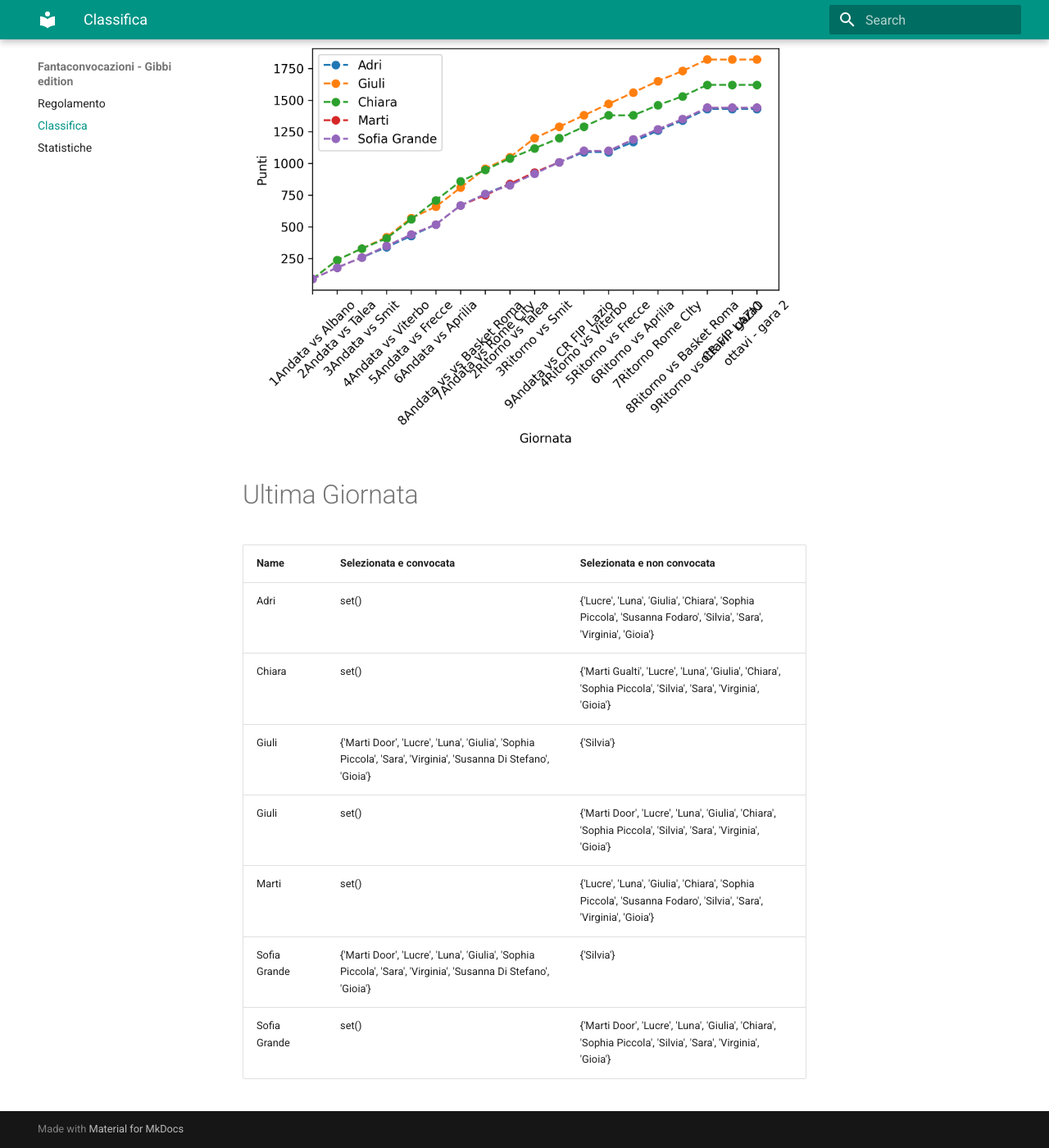
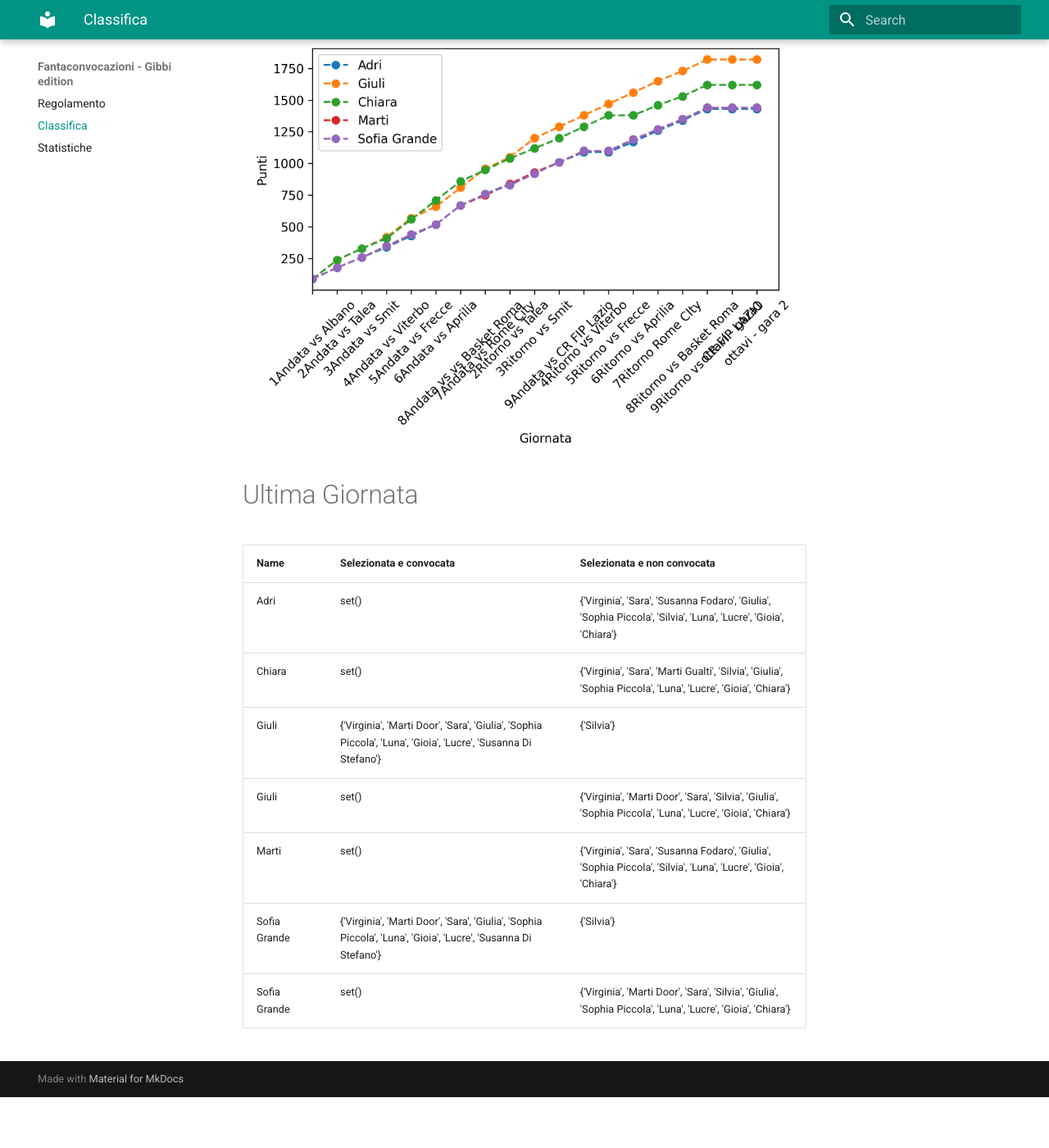
Before and after one commit to martinig94/fantagibbi, an MkDocs documentation site: the page built from docs/Classifica.md, in a window 1280 px wide and 1400 px high, scrolled down 565 px. Shown: the whole window at 82% size. Built offline with MkDocs 1.6.1 and Material for MkDocs 9.7.7, drawn with Linux system fonts in a browser that asks for light colours; after the commit the page ends 1903 px from its top, so only the background shows below that.

Commit message:
Auto-update from main.py

```diff
--- a/docs/Classifica.md
+++ b/docs/Classifica.md
@@ -18,11 +18,11 @@
 <!-- START_TABLE CORRECT -->
 | Name         | Selezionata e convocata                                                                                        | Selezionata e non convocata                                                                                      |
 |:-------------|:---------------------------------------------------------------------------------------------------------------|:-----------------------------------------------------------------------------------------------------------------|
-| Adri         | set()                                                                                                          | {'Lucre', 'Luna', 'Giulia', 'Chiara', 'Sophia Piccola', 'Susanna Fodaro', 'Silvia', 'Sara', 'Virginia', 'Gioia'} |
-| Chiara       | set()                                                                                                          | {'Marti Gualti', 'Lucre', 'Luna', 'Giulia', 'Chiara', 'Sophia Piccola', 'Silvia', 'Sara', 'Virginia', 'Gioia'}   |
-| Giuli        | {'Marti Door', 'Lucre', 'Luna', 'Giulia', 'Sophia Piccola', 'Sara', 'Virginia', 'Susanna Di Stefano', 'Gioia'} | {'Silvia'}                                                                                                       |
-| Giuli        | set()                                                                                                          | {'Marti Door', 'Lucre', 'Luna', 'Giulia', 'Chiara', 'Sophia Piccola', 'Silvia', 'Sara', 'Virginia', 'Gioia'}     |
-| Marti        | set()                                                                                                          | {'Lucre', 'Luna', 'Giulia', 'Chiara', 'Sophia Piccola', 'Susanna Fodaro', 'Silvia', 'Sara', 'Virginia', 'Gioia'} |
-| Sofia Grande | {'Marti Door', 'Lucre', 'Luna', 'Giulia', 'Sophia Piccola', 'Sara', 'Virginia', 'Susanna Di Stefano', 'Gioia'} | {'Silvia'}                                                                                                       |
-| Sofia Grande | set()                                                                                                          | {'Marti Door', 'Lucre', 'Luna', 'Giulia', 'Chiara', 'Sophia Piccola', 'Silvia', 'Sara', 'Virginia', 'Gioia'}     |
+| Adri         | set()                                                                                                          | {'Virginia', 'Sara', 'Susanna Fodaro', 'Giulia', 'Sophia Piccola', 'Silvia', 'Luna', 'Lucre', 'Gioia', 'Chiara'} |
+| Chiara       | set()                                                                                                          | {'Virginia', 'Sara', 'Marti Gualti', 'Silvia', 'Giulia', 'Sophia Piccola', 'Luna', 'Lucre', 'Gioia', 'Chiara'}   |
+| Giuli        | {'Virginia', 'Marti Door', 'Sara', 'Giulia', 'Sophia Piccola', 'Luna', 'Gioia', 'Lucre', 'Susanna Di Stefano'} | {'Silvia'}                                                                                                       |
+| Giuli        | set()                                                                                                          | {'Virginia', 'Marti Door', 'Sara', 'Silvia', 'Giulia', 'Sophia Piccola', 'Luna', 'Lucre', 'Gioia', 'Chiara'}     |
+| Marti        | set()                                                                                                          | {'Virginia', 'Sara', 'Susanna Fodaro', 'Giulia', 'Sophia Piccola', 'Silvia', 'Luna', 'Lucre', 'Gioia', 'Chiara'} |
+| Sofia Grande | {'Virginia', 'Marti Door', 'Sara', 'Giulia', 'Sophia Piccola', 'Luna', 'Gioia', 'Lucre', 'Susanna Di Stefano'} | {'Silvia'}                                                                                                       |
+| Sofia Grande | set()                                                                                                          | {'Virginia', 'Marti Door', 'Sara', 'Silvia', 'Giulia', 'Sophia Piccola', 'Luna', 'Lucre', 'Gioia', 'Chiara'}     |
 <!-- END_TABLE CORRECT -->
```
